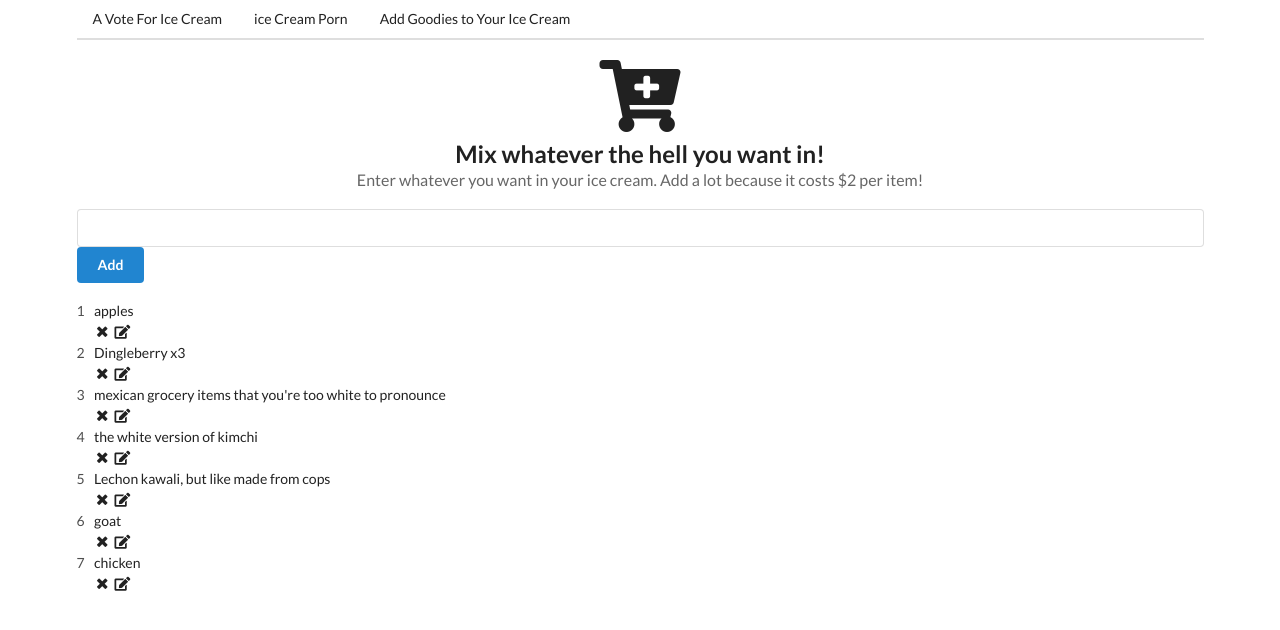
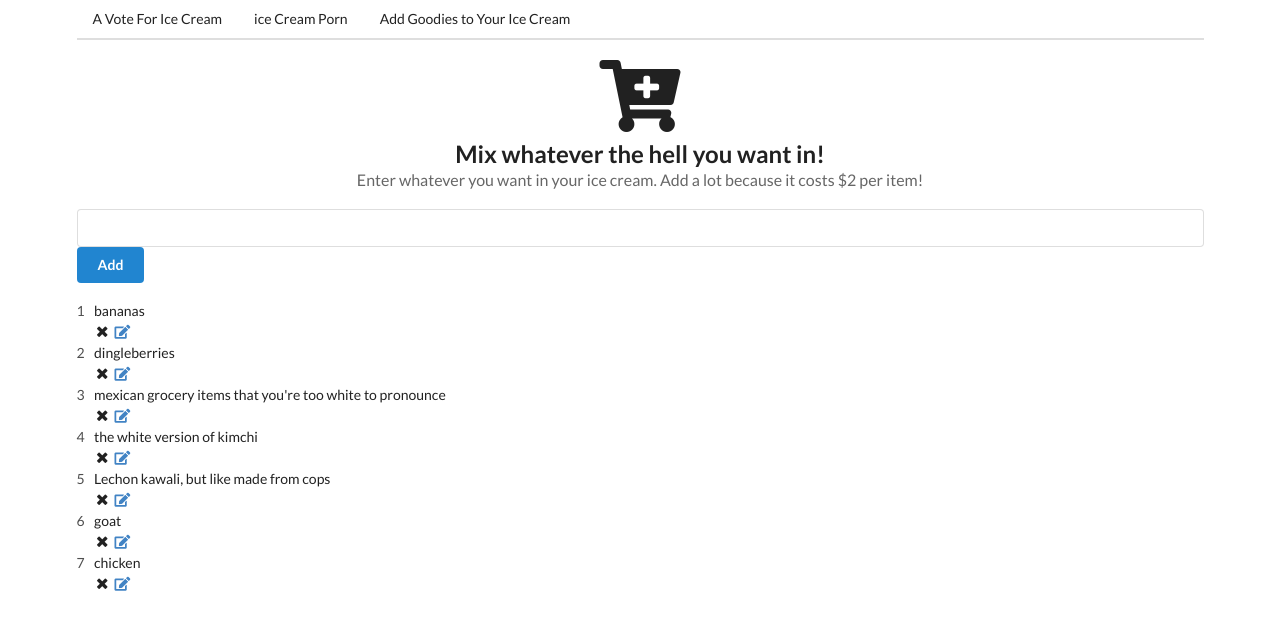
Before and after one commit to JacobPRC/voting-app, a React (Create React App) app: page /mixins in a window 1280 px wide. Shown: the top 630 px of the page. Built offline with nearby package versions, Linux system fonts and the light colour scheme; data requests are answered from the project's data file.

Commit message:
switched from manual nav to react-router-dom. Ran into a problem passing a param in the url with the code I'd written, so I switched. Still probs needs to be looked over w/ fresh eyes and clean up. Set up basic edit function, which is works, but isn't perfect, so will fix that too

```diff
--- a/package.json
+++ b/package.json
@@ -10,6 +10,7 @@
     "json-server": "^0.16.1",
     "react": "^16.13.1",
     "react-dom": "^16.13.1",
+    "react-router-dom": "^5.2.0",
     "react-scripts": "3.4.1"
   },
   "scripts": {
--- a/server/db.json
+++ b/server/db.json
@@ -1,11 +1,11 @@
 {
   "mixins": [
     {
-      "mixin": "apples",
+      "mixin": "bananas",
       "id": 3
     },
     {
-      "mixin": "Dingleberry x3",
+      "mixin": "dingleberries",
       "id": 4
     },
     {
--- a/src/App.js
+++ b/src/App.js
@@ -1,36 +1,27 @@
 import React from "react";
+import { BrowserRouter, Switch, Route } from "react-router-dom";
 
 import VotingTable from "./components/poll/VotingTable";
 import Pics from "./components/pics/Pics";
 import Mixins from "./components/mixins/Mixins";
-import Route from "./components/Route";
 import Header from "./components/Header";
+import EditMixin from "./components/mixins/EditMixin";
+
 // so ice cream vote, then pics, maybe next ice cream to do list with mix ins for you ice cream
 // last maybe an ice cream builder? Would def need help w/ that
-const flavors = [
-  "Vanilla",
-  "Chocolate",
-  "Durian",
-  "Cheese",
-  "Basil",
-  "Blackberry",
-  "Something with a shit ton of candy",
-  "Other",
-];
 
 export default () => {
   return (
     <div className="ui container">
-      <Header />
-      <Route path="/">
-        <VotingTable flavors={flavors} />
-      </Route>
-      <Route path="/pics">
-        <Pics />
-      </Route>
-      <Route path="/mixins">
-        <Mixins />
-      </Route>
+      <BrowserRouter>
+        <Header />
+        <Switch>
+          <Route path="/" exact component={VotingTable} />
+          <Route path="/pics" exact component={Pics} />
+          <Route path="/mixins" exact component={Mixins} />
+          <Route path="/mixins/edit/:id" exact component={EditMixin} />
+        </Switch>
+      </BrowserRouter>
     </div>
   );
 };
--- a/src/components/Header.js
+++ b/src/components/Header.js
@@ -1,6 +1,5 @@
 import React from "react";
-
-import Link from "./Link";
+import { Link } from "react-router-dom";
 
 const Header = () => {
   return (
--- a/src/components/Link.js
+++ b/src/components/Link.js
@@ -5,13 +5,14 @@ const Link = ({ to, className, children, id }) => {
     if (e.metaKey || e.ctrlKey) {
       return;
     }
+
     e.preventDefault();
     window.history.pushState({}, "", to);
     const navEvent = new PopStateEvent("popstate");
     window.dispatchEvent(navEvent);
   };
   return (
-    <a onClick={onClick} className={className} href={to}>
+    <a onClick={onClick} id={id} className={className} href={to}>
       {children}
     </a>
   );
--- a/src/components/Route.js
+++ b/src/components/Route.js
@@ -4,7 +4,7 @@ const Route = ({ path, children }) => {
   const [currentPath, setCurrentPath] = useState(window.location.pathname);
 
   useEffect(() => {
-    const onLocationChange = () => setCurrentPath(window.location.pathname);
+    const onLocationChange = (id) => setCurrentPath(window.location.pathname);
 
     window.addEventListener("popstate", onLocationChange);
 
--- a/src/components/mixins/EditMixin.js
+++ b/src/components/mixins/EditMixin.js
@@ -1,23 +1,25 @@
-import React, {useState} from react;
+import React, { useState } from "react";
 
-import axios from '../axios';
+import axios from "../axios";
 
-const EditMixin = () => {
-    const [input, setInput] = useState('');
+const EditMixin = (props) => {
+  const [input, setInput] = useState("");
+  const { id } = props.match.params;
 
   const onSubmit = async (e) => {
     e.preventDefault();
-        const result = {mixin: input};
-       await axios.post(`/mixins/${id}`, result);
-
-    }
+    const result = { mixin: input };
+    await axios.patch(`/mixins/${id}`, result);
+    props.history.push("/mixins");
+  };
+  console.log(window.location.pathname);
   return (
     <div>
       <h1>Edit Me baby!</h1>
       <br />
       <div>
-                <form className="ui form" onSubmit={(e) => setInput(e.target.value)}>
-                  <input input={input} />
+        <form className="ui form" onSubmit={(e) => onSubmit(e)}>
+          <input onChange={(e) => setInput(e.target.value)} input={input} />
           <button className="ui button primary">Submit</button>
           <button className="ui button negative">Exit</button>
         </form>
--- a/src/components/mixins/Mixins.js
+++ b/src/components/mixins/Mixins.js
@@ -1,6 +1,7 @@
 import React, { useState, useEffect } from "react";
 
 import axios from "../axios";
+import Link from "../Link";
 
 const Mixins = () => {
   // Ah CRUD, we gonna crud this shit up. Make this a whole crud to do list where you can add, edit
@@ -38,7 +39,9 @@ const Mixins = () => {
         <>
           <li key={item.id}>{item.mixin}</li>
           <i className="delete icon"></i>
-          <i className="edit icon"></i>
+          <Link to={`mixins/edit/${item.id}`}>
+            <i className="edit icon"></i>
+          </Link>
         </>
       );
     });
--- a/src/components/poll/VotingTable.js
+++ b/src/components/poll/VotingTable.js
@@ -2,7 +2,18 @@ import React, { useState } from "react";
 
 import Flavor from "./Flavor";
 
-const VotingTable = ({ flavors }) => {
+const flavors = [
+  "Vanilla",
+  "Chocolate",
+  "Durian",
+  "Cheese",
+  "Basil",
+  "Blackberry",
+  "Something with a shit ton of candy",
+  "Other",
+];
+
+const VotingTable = () => {
   const flavorsRender = (arr) => arr.map((item) => <Flavor flavor={item} />);
 
   return (
```
Also changed, not shown: 1 other file (tests, documents, lock files or other folders). Lines whose indentation alone changed are shown as unchanged.
